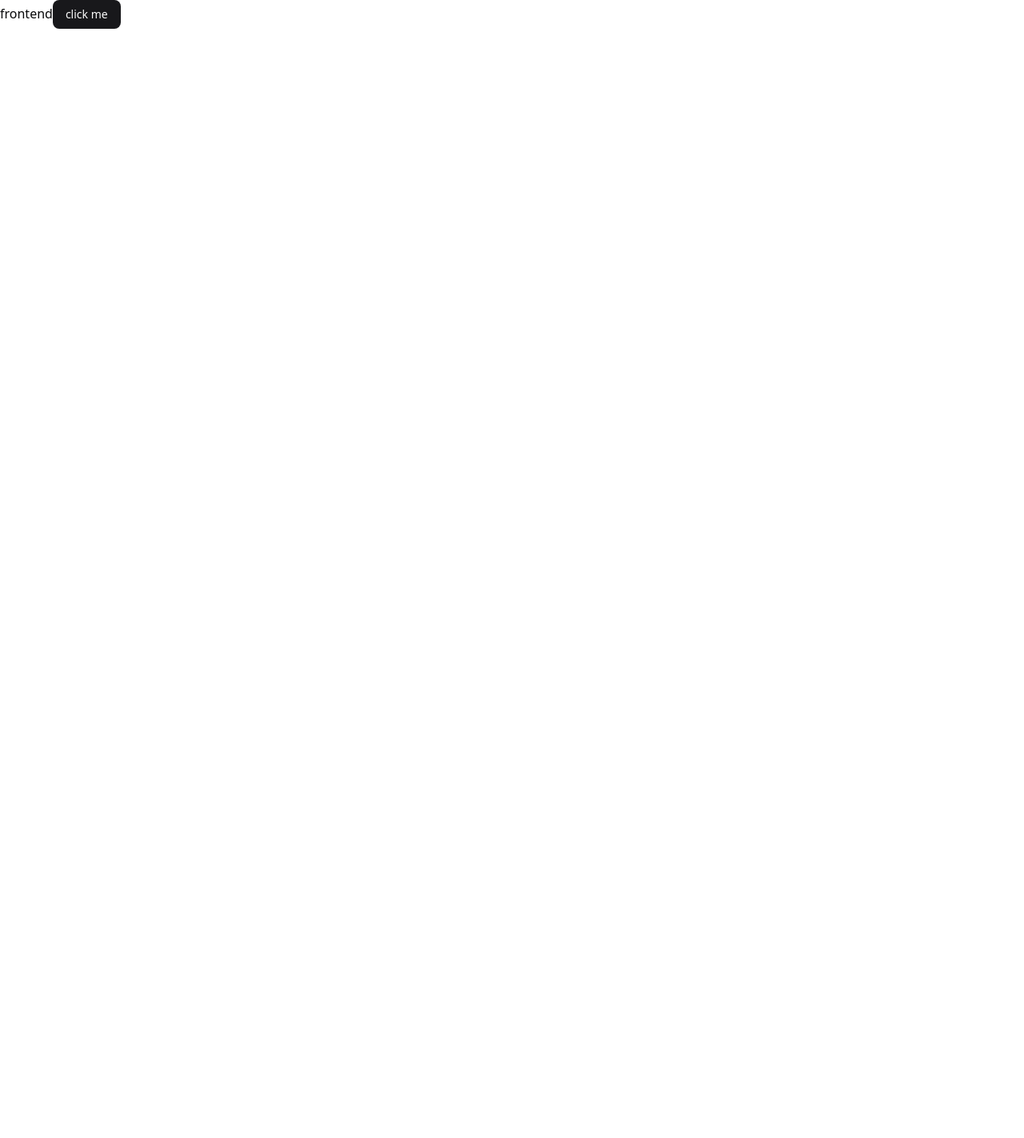
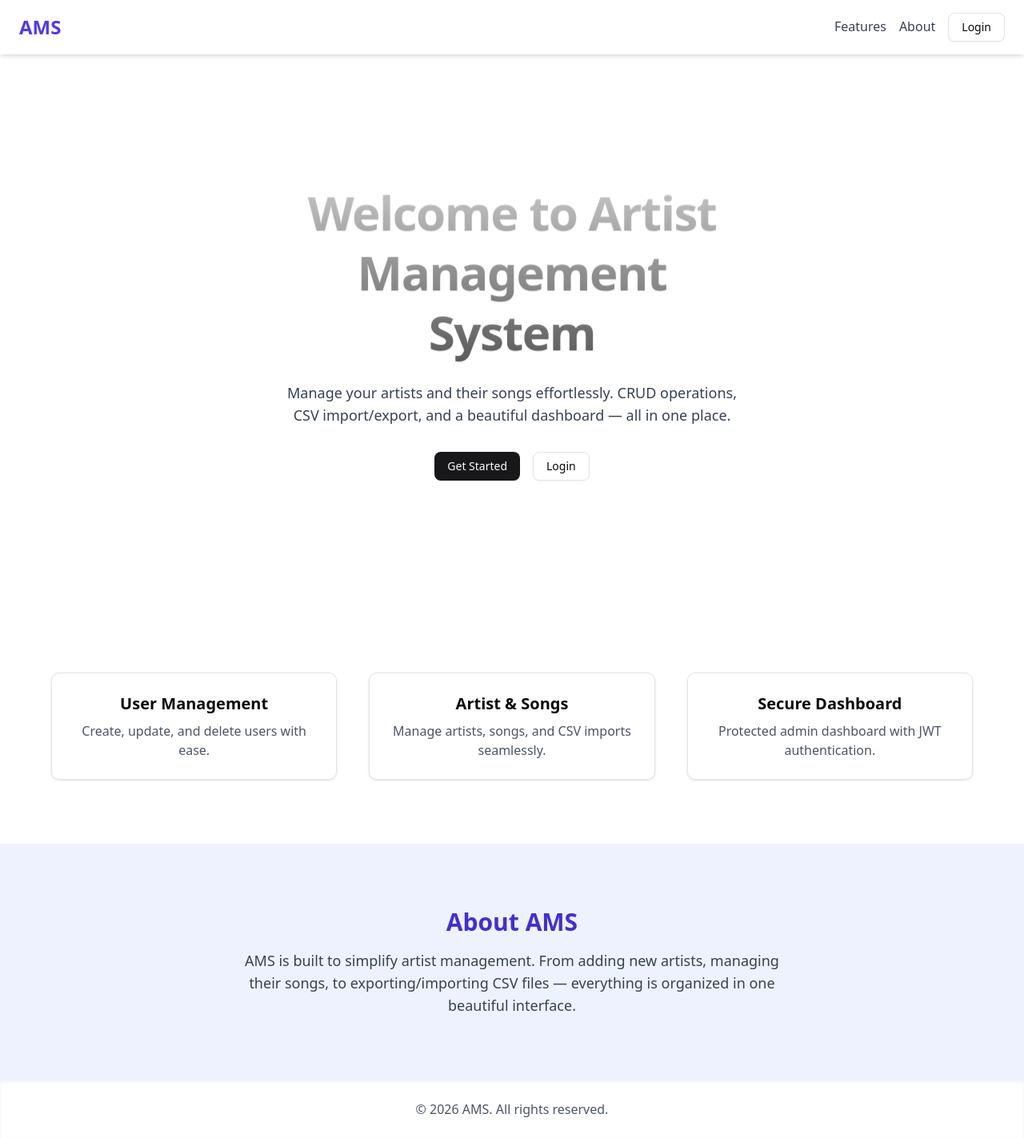
Before and after one commit to ujwalbholan/Ams, a Next.js app in the folder frontend/: page / in a window 1280 px wide. Shown: the whole page at 80% size. Before the commit the page ends 800 px from the top, so only its background shows below. Built offline with nearby package versions, Linux system fonts and the light colour scheme.

Commit message:
landing page,login,register, dashboard page added

```diff
--- /dev/null
+++ b/frontend/app/dashboard/layout.tsx
@@ -0,0 +1,45 @@
+"use client";
+
+import { ReactNode } from "react";
+import { useRouter } from "next/navigation";
+import { tokenService } from "@/lib/token";
+import Link from "next/link";
+
+interface DashboardLayoutProps {
+  children: ReactNode;
+}
+
+export default function DashboardLayout({ children }: DashboardLayoutProps) {
+  const router = useRouter();
+
+  const handleLogout = () => {
+    tokenService.clearToken();
+    router.push("/login");
+  };
+
+  return (
+    <div className="flex min-h-screen">
+      <aside className="w-64 bg-gray-800 text-white p-4 flex flex-col">
+        <h2 className="text-xl font-bold mb-6">Admin Panel</h2>
+        <nav className="flex flex-col gap-2">
+          <Link href="/dashboard" className="hover:text-blue-400">
+            Dashboard Home
+          </Link>
+          <Link href="/dashboard/users" className="hover:text-blue-400">
+            Users
+          </Link>
+          <Link href="/dashboard/artists" className="hover:text-blue-400">
+            Artists
+          </Link>
+        </nav>
+        <button
+          onClick={handleLogout}
+          className="mt-auto bg-red-600 hover:bg-red-700 py-2 rounded"
+        >
+          Logout
+        </button>
+      </aside>
+      <main className="flex-1 p-8 bg-gray-100">{children}</main>
+    </div>
+  );
+}
--- /dev/null
+++ b/frontend/app/dashboard/page.tsx
@@ -0,0 +1,11 @@
+export default function DashboardHome() {
+  return (
+    <div>
+      <h1 className="text-3xl font-bold mb-4">Welcome to Admin Dashboard</h1>
+      <p className="text-gray-700">
+        Use the sidebar to navigate between Users, Artists, and other management
+        pages.
+      </p>
+    </div>
+  );
+}
--- a/frontend/app/page.tsx
+++ b/frontend/app/page.tsx
@@ -1,9 +1,87 @@
+"use client";
+
+import Link from "next/link";
 import { Button } from "@/components/ui/button";
+
 export default function Home() {
   return (
-    <div>
-      frontend
-      <Button>click me</Button>
+    <div className="min-h-screen flex flex-col">
+      <header className="bg-white shadow-md sticky top-0 z-50">
+        <div className="max-w-7xl mx-auto flex justify-between items-center py-4 px-6">
+          <h1 className="text-2xl font-bold text-indigo-600">AMS</h1>
+          <nav className="space-x-4">
+            <Link
+              href="#features"
+              className="text-gray-700 hover:text-indigo-600"
+            >
+              Features
+            </Link>
+            <Link href="#about" className="text-gray-700 hover:text-indigo-600">
+              About
+            </Link>
+            <Link href="/login">
+              <Button variant="outline">Login</Button>
+            </Link>
+          </nav>
+        </div>
+      </header>
+
+      <section className="max-w-350 m-auto my-40 flex-1 flex flex-col justify-center items-center text-center px-6">
+        <h2
+          className=" md:text-6xl mb-6 text-7xl text-center font-bold tracking-tight leading-tight max-w-xl bg-clip-text
+          text-transparent bg-linear-to-b from-neutral-50 to-neutral-500 text-shadow-xs"
+        >
+          Welcome to Artist Management System
+        </h2>
+        <p className="text-gray-700 max-w-xl mb-8 text-lg">
+          Manage your artists and their songs effortlessly. CRUD operations, CSV
+          import/export, and a beautiful dashboard — all in one place.
+        </p>
+        <div className="flex gap-4">
+          <Link href="/register">
+            <Button>Get Started</Button>
+          </Link>
+          <Link href="/login">
+            <Button variant="outline">Login</Button>
+          </Link>
+        </div>
+      </section>
+
+      <section id="features" className="py-20 bg-white">
+        <div className="max-w-6xl mx-auto grid md:grid-cols-3 gap-10 text-center">
+          <div className="p-6 border rounded-lg shadow hover:shadow-lg transition">
+            <h3 className="text-xl font-bold mb-2">User Management</h3>
+            <p className="text-gray-600">
+              Create, update, and delete users with ease.
+            </p>
+          </div>
+          <div className="p-6 border rounded-lg shadow hover:shadow-lg transition">
+            <h3 className="text-xl font-bold mb-2">Artist & Songs</h3>
+            <p className="text-gray-600">
+              Manage artists, songs, and CSV imports seamlessly.
+            </p>
+          </div>
+          <div className="p-6 border rounded-lg shadow hover:shadow-lg transition">
+            <h3 className="text-xl font-bold mb-2">Secure Dashboard</h3>
+            <p className="text-gray-600">
+              Protected admin dashboard with JWT authentication.
+            </p>
+          </div>
+        </div>
+      </section>
+
+      <section id="about" className="py-20 bg-indigo-50 text-center px-6">
+        <h3 className="text-3xl font-bold text-indigo-700 mb-4">About AMS</h3>
+        <p className="text-gray-700 max-w-2xl mx-auto text-lg">
+          AMS is built to simplify artist management. From adding new artists,
+          managing their songs, to exporting/importing CSV files — everything is
+          organized in one beautiful interface.
+        </p>
+      </section>
+
+      <footer className="bg-white shadow-inner py-6 mt-auto text-center text-gray-600">
+        &copy; {new Date().getFullYear()} AMS. All rights reserved.
+      </footer>
     </div>
   );
 }
```
Also changed, not shown: frontend/app/dashboard/users/[id]/edit/page.tsx (added), frontend/app/dashboard/users/create/page.tsx (added), frontend/app/dashboard/users/page.tsx (added).
